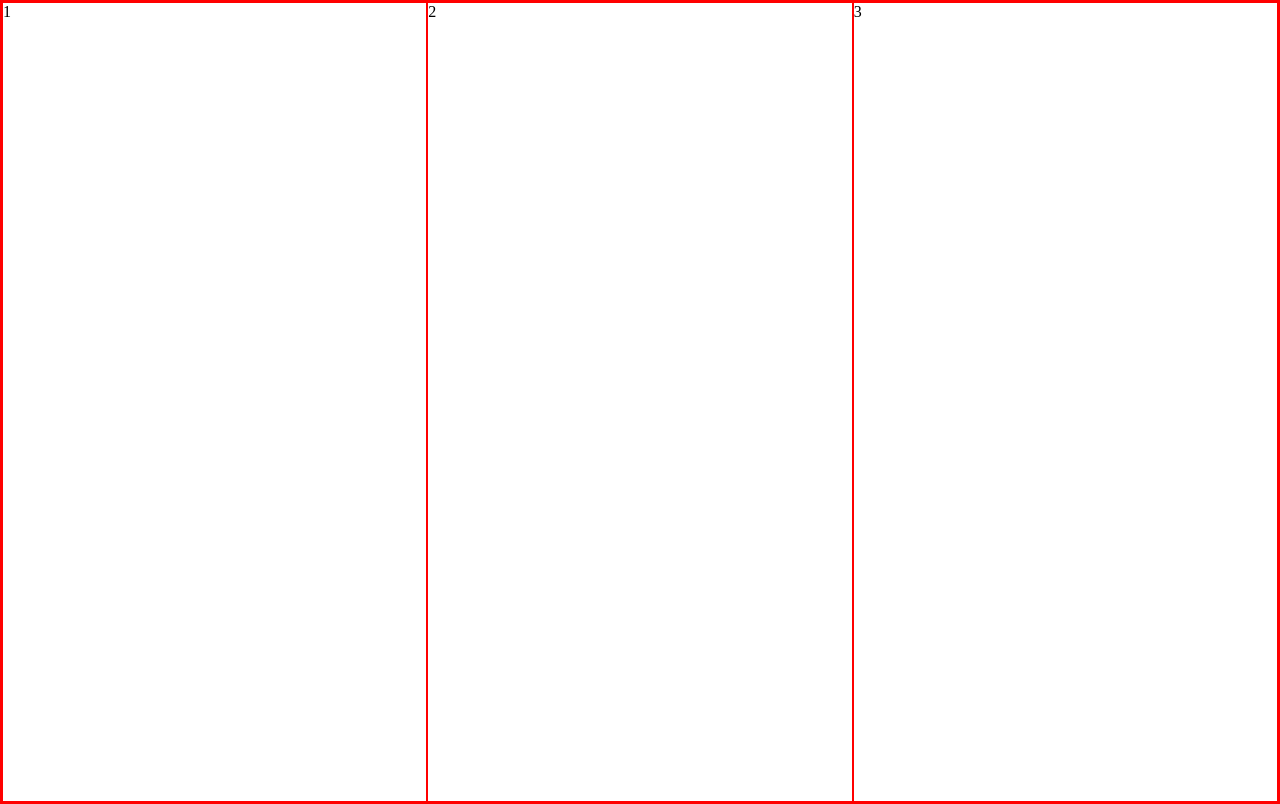
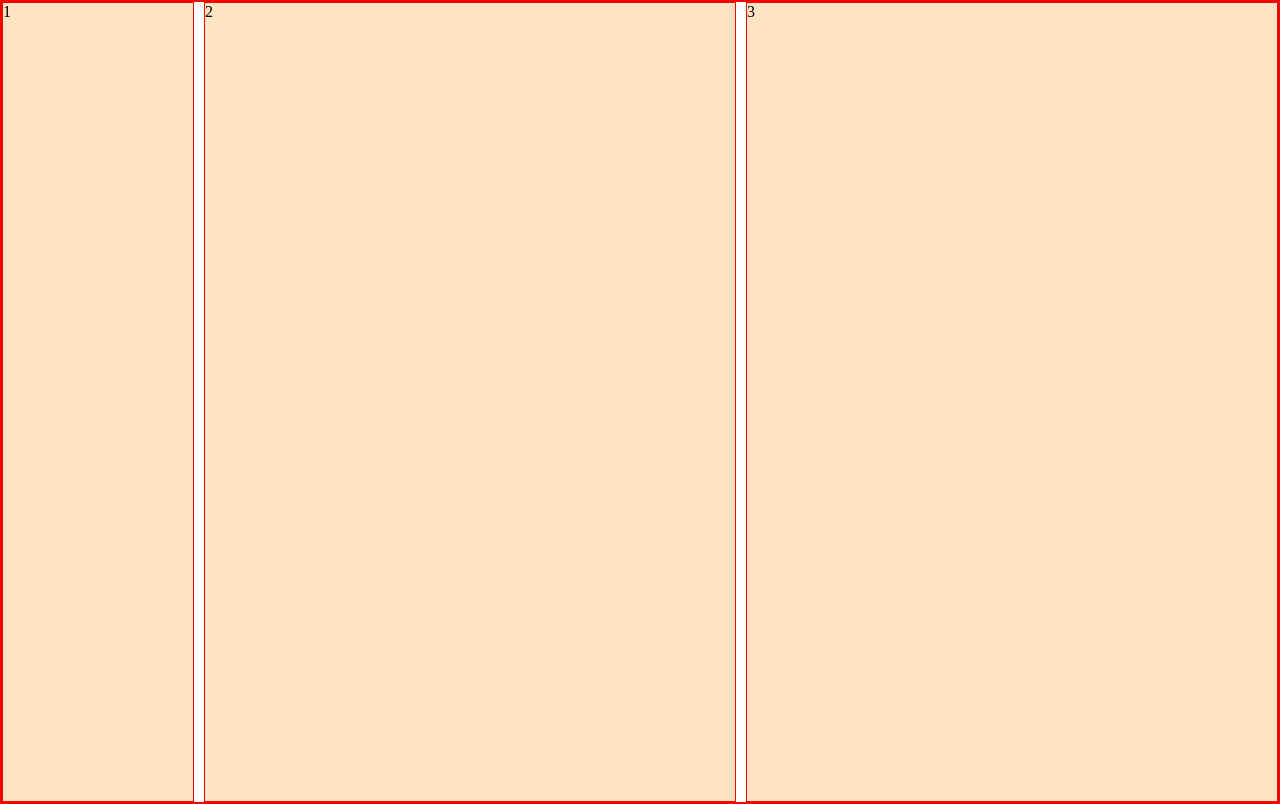
Before and after one commit to ShawnEdgell/dashboard, a plain HTML site: page index.html in a window 1280 px wide. Drawn offline with Linux system fonts and the light colour scheme.

```diff
--- a/styles.css
+++ b/styles.css
@@ -1,11 +1,16 @@
-* {
-    border: 1px solid red;
+html, * {
     margin: 0;
     padding: 0;
+    border: 1px solid red;
 }
 
 body {
     display: grid;
-    grid-template-columns: 1fr 1fr 1fr;
+    grid-template-columns: 12em 1fr 1fr;
     height: 100vh;
+    gap: 10px;
 }
+
+.sidebar, .header, .articles {
+    background-color: bisque;
+}
```
